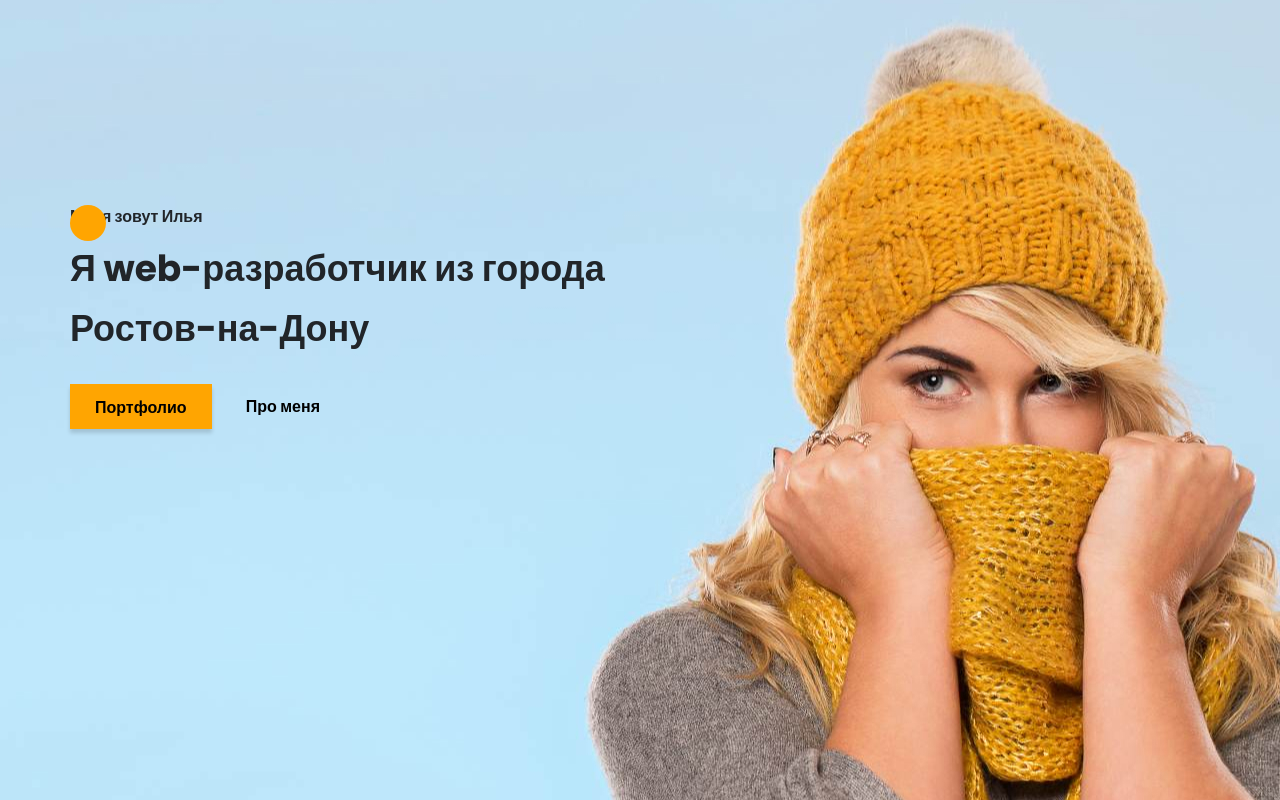
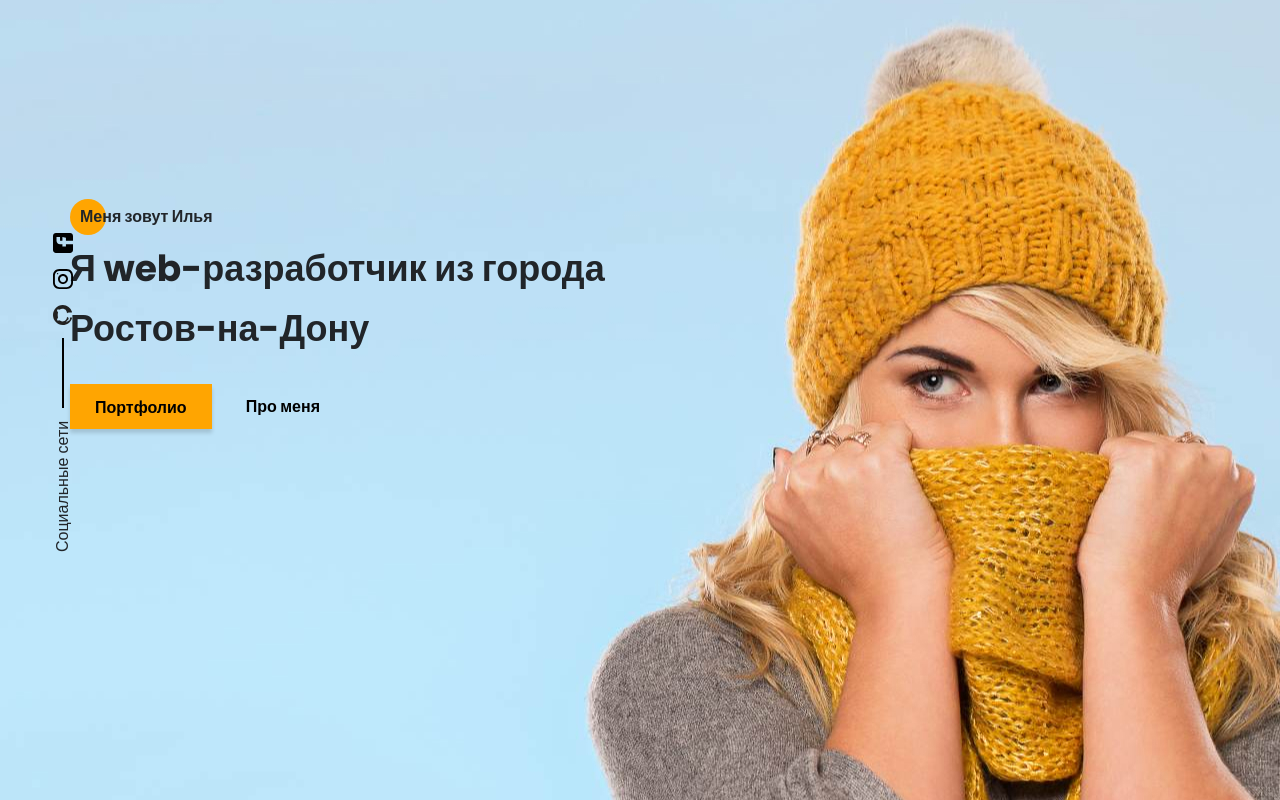
Before and after one commit to weorazy/Portfolio_test, a website: page src/index.html in a window 1280 px wide. Drawn offline with nearby package versions, Linux system fonts and the light colour scheme; files that its build step writes are made by us from their sources; files whose address does not match are found by name.

Commit message:
modified:   dist/css/style.min.css 	modified:   dist/index.html 	modified:   src/index.html 	modified:   src/sass/base/_mixins.scss 	modified:   src/sass/blocks/_promo.scss 	new file:   src/sass/blocks/_sidepanel.scss 	modified:   src/sass/style.scss

```diff
--- a/src/index.html
+++ b/src/index.html
@@ -44,6 +44,15 @@
     <link rel="stylesheet" href="css/style.min.css">
 </head>
 <body>
+    <aside class="sidepanel">
+        <a href="#" class="sidepanel__link"><img src="icons/social/facebook.svg" alt="facebook"></a>
+        <a href="#" class="sidepanel__link"><img src="icons/social/instagram.svg" alt="instagram"></a>
+        <a href="#" class="sidepanel__link"><img src="icons/social/github.svg" alt="github"></a>
+        <div class="sidepanel__divider"></div>
+        <div class="sidepanel__text">
+        <span>Социальные сети</span>
+        </div>
+    </aside>
     <section class="promo">
         <div class="container">
             <div class="title title_fz16 promo__subtitle">Меня зовут Илья</div>
--- a/src/sass/base/_mixins.scss
+++ b/src/sass/base/_mixins.scss
@@ -2,6 +2,9 @@
     &::before {
         content: ' ';
         position: absolute;
+        z-index: -1;
+        top: -25%;
+        left: 0;
         width: 36px;
         height: 36px;
         border-radius: 100%;
--- a/src/sass/blocks/_promo.scss
+++ b/src/sass/blocks/_promo.scss
@@ -9,6 +9,8 @@
     }
     &__subtitle {
         position: relative;
+        padding-left: 10px;
+        z-index: 2;
         @include before_circle;
     }
     &__btns {
--- /dev/null
+++ b/src/sass/blocks/_sidepanel.scss
@@ -0,0 +1,25 @@
+.sidepanel {
+    position: fixed;
+    top: 230px;
+    left: 50px;
+    display: flex;
+    flex-direction: column;
+    justify-content: space-between;
+    align-items: center;
+    height: 340px;
+    z-index: 3;
+    &__divider {
+        width: 2px;
+        height: 70px;
+        background-color: #000;
+    }
+    &__text {
+        height: 150px;
+        width: 25px;
+        span {
+            transform: rotate(-90deg) translate(-30%, -260%);
+            display: block;
+            width: 150px;
+        }
+    }
+}
--- a/src/sass/style.scss
+++ b/src/sass/style.scss
@@ -18,3 +18,4 @@
 @import 'blocks/promo';
 @import 'blocks/title';
 @import 'blocks/buttons';
+@import 'blocks/sidepanel';
```
Also changed, not shown: dist/css/style.min.css, dist/index.html.
